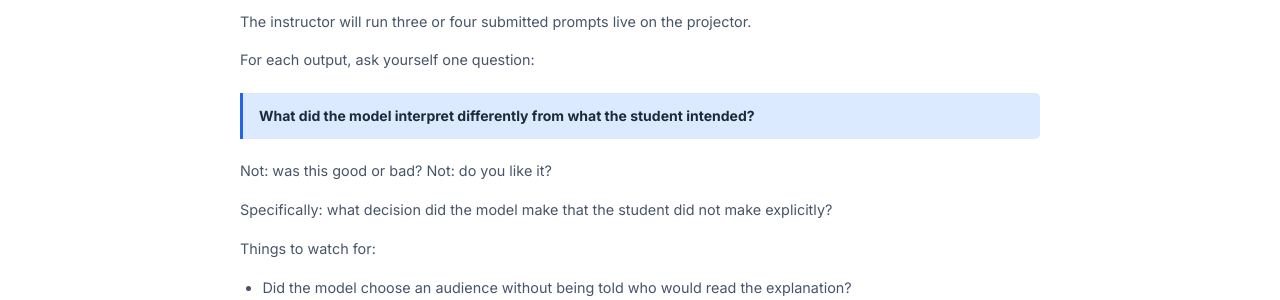
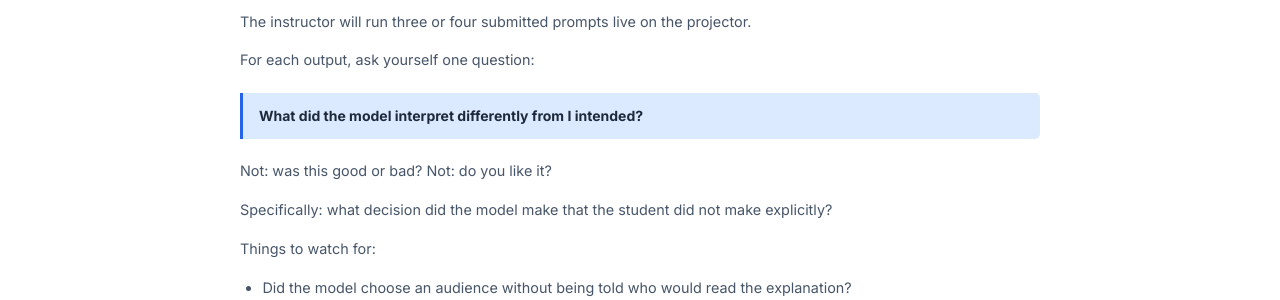
Before and after one commit to dwnnis/csic30216-fall26, a Jekyll site: the page built from pages/labs/week1.html, in a window 1280 px wide and 900 px high, scrolled down 1054 px. Shown: the part 153-453 px from the top of the window. Built offline with Jekyll 4.4.1, drawn with Linux system fonts in a browser that asks for light colours.

```diff
--- a/_config.yml
+++ b/_config.yml
@@ -37,7 +37,7 @@ tas:
 # Course website, platform, and mailing list — shown on the home page, leave blank to hide
 course_website:      "https://csic30216-fall26.denniswang.net"
 course_platform:     "https://e3p.nycu.edu.tw/course/view.php?id=27454"
-course_mailing_list:  "TBA"
+course_mailing_list:  "csic30216-fall26@courses.cs.nycu.edu.tw"
 
 # Course links — leave blank to hide the link
 link_syllabus:    "/syllabus"
--- a/pages/labs/week1.html
+++ b/pages/labs/week1.html
@@ -54,7 +54,7 @@ permalink: /labs/week1/
 <p>The instructor will run three or four submitted prompts live on the projector.</p>
 <p>For each output, ask yourself one question:</p>
 <div class="callout">
-  <strong>What did the model interpret differently from what the student intended?</strong>
+  <strong>What did the model interpret differently from I intended?</strong>
 </div>
 <p>Not: was this good or bad? Not: do you like it?</p>
 <p>Specifically: what decision did the model make that the student did not make explicitly?</p>
```
